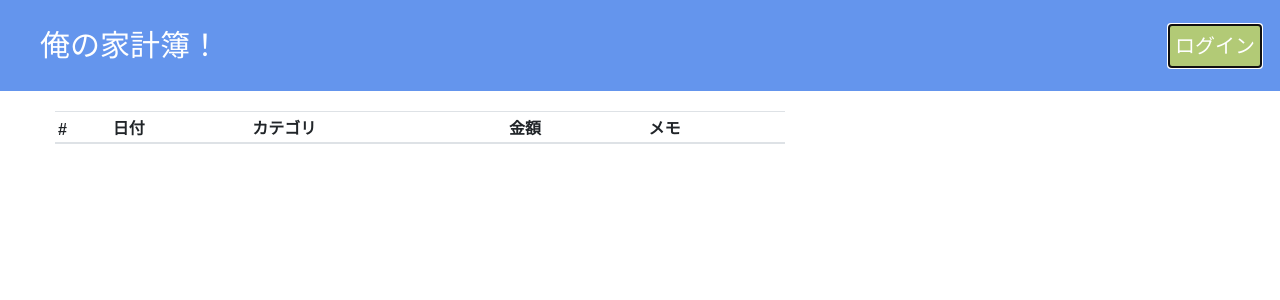
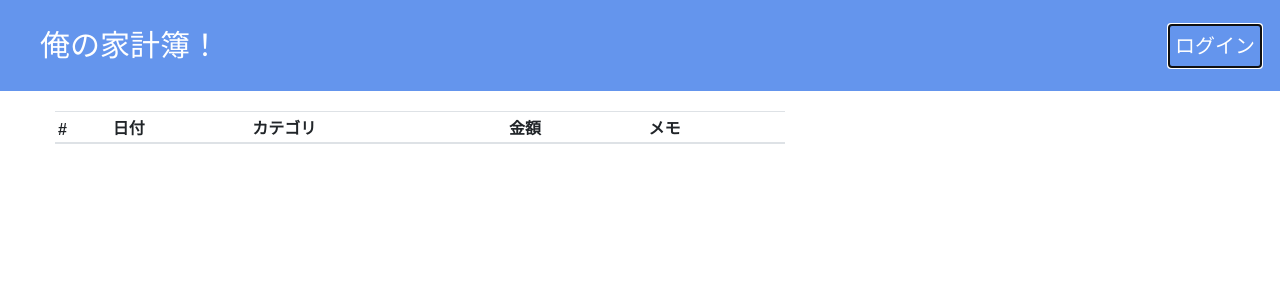
Before and after one commit to ojdmh/django-kakeibo, a Django app: page / in a window 1280 px wide, with the restyled element focused. Shown: the top 300 px of the page. Run offline with Django 3.2, Linux system fonts and the light colour scheme; data that the repository does not hold is empty; some libraries are stand-ins or nearby versions.

```diff
--- a/kakeibo/static/css/kakeibo.css
+++ b/kakeibo/static/css/kakeibo.css
@@ -29,7 +29,7 @@ h1 a, h2 a {
     color:rgba(255,255,255,1);
 }
 .navbar-light .navbar-nav .nav-link:focus, .navbar-light .navbar-nav .nav-link:hover {
-    background-color:rgba(255,255,0,.5);
+    background-color:cornflowerblue;
     color:rgba(255,255,255,1);
 }
 
```
